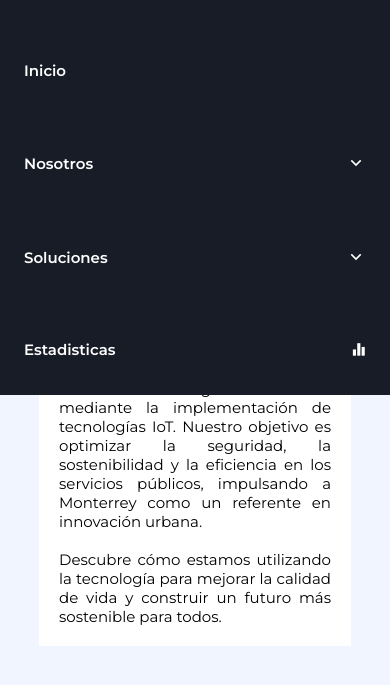
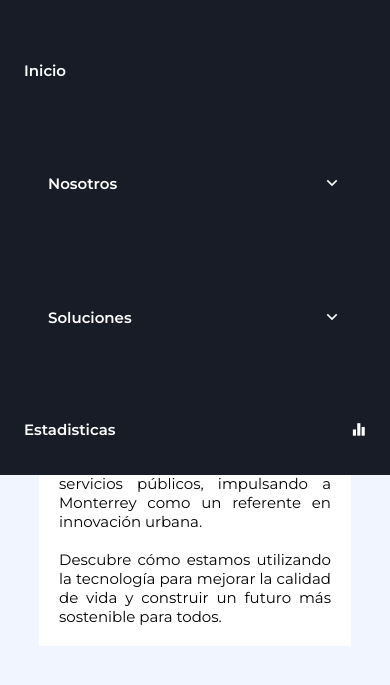
Before and after one commit to ZaragozaIsaac/Smartopia, a plain HTML site: page index.html in a window 390 px wide. Both pictures are taken after a click on the element 350 px from the left and 28 px from the top of the page. Shown: the part 47-732 px from the top of the page. Drawn offline with nearby package versions, Linux system fonts and the light colour scheme.

Commit message:
Mobile Version

```diff
--- a/resources/css/styles.css
+++ b/resources/css/styles.css
@@ -487,9 +487,11 @@ iframe {
       display: block;
     }
 
-    .nav__link{
+
+    .dropdown__item{
       padding: 1.25rem 1.5rem;
     }
+
 
   }
 
@@ -498,7 +500,6 @@ iframe {
     background-color: var(--black-color);
     font-weight: var(--font-semi-bold);
     padding: 2.25rem 1.5rem;
-
     display: flex;
     justify-content: space-between;
     align-items: center;
@@ -615,13 +616,6 @@ iframe {
 
 
 
-
-
-
-
-
-
-
     .nav {
       height: calc(var(--header-height) + 2rem);
       display: flex;
```
